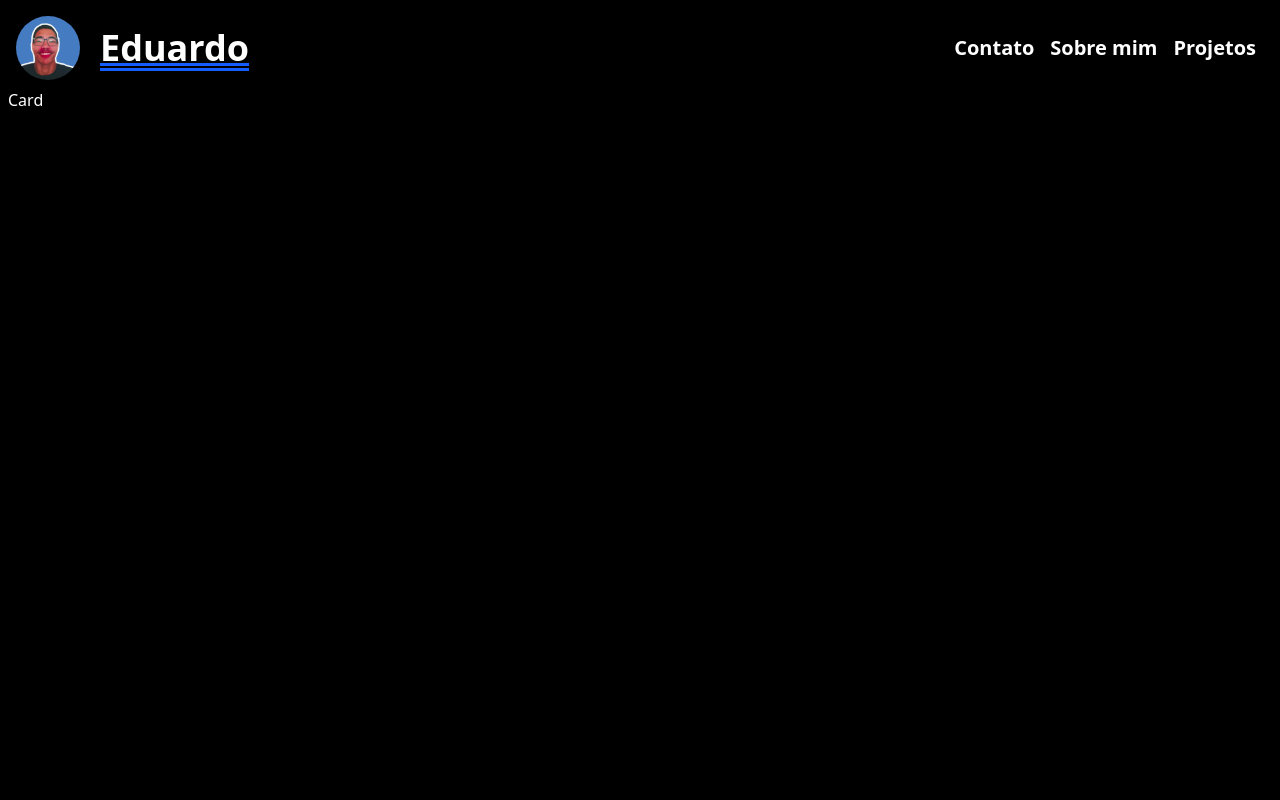
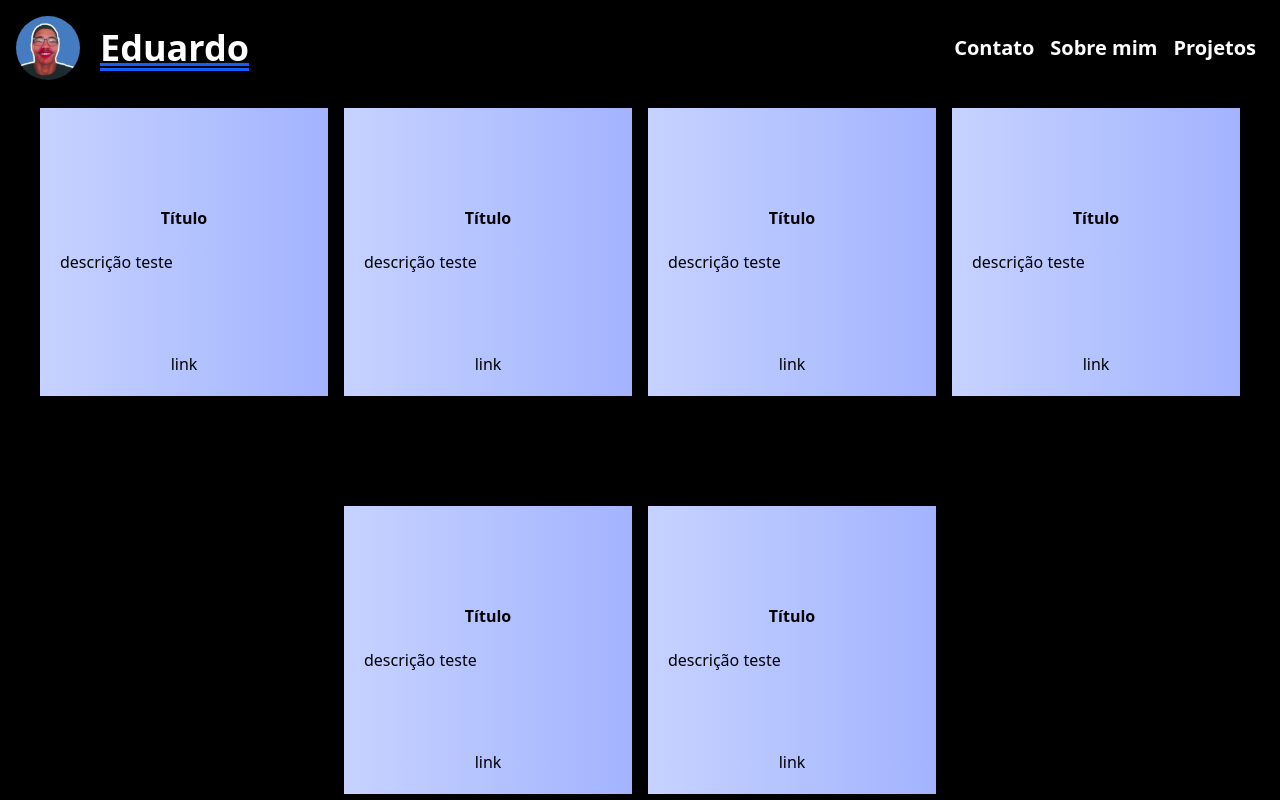
Before and after one commit to EduardoSantos2231/Porfolio_v1.0, a React (Vite) app: page /projects in a window 1280 px wide. Shown: the top 800 px of the page. Built offline with nearby package versions, Linux system fonts and the light colour scheme.

Commit message:
add: aba de projetos

```diff
--- a/src/Screens/Hello.tsx
+++ b/src/Screens/Hello.tsx
@@ -1,5 +1,6 @@
 
 import "@/App.css"
+import { Link } from "react-router-dom";
 import Typewriter from 'typewriter-effect';
 
 export default function Hello() {
@@ -31,7 +32,7 @@ export default function Hello() {
           </h1>
         </span>
         <button className="text-black font-stretch-75% p-4 bg-linear-65 from-purple-200 to-pink-400 hover:shadow-blue-50 hover:shadow-sm opacity-85 rounded-2xl text-2xl font-extrabold hover:scale-110 transition cursor-pointer">
-         Projetos
+         <Link to={"/projects"}>Projetos</Link>
         </button>
     </div>
 
--- a/src/Screens/Projects.tsx
+++ b/src/Screens/Projects.tsx
@@ -2,8 +2,13 @@ import Card from "@/components/Card"
 
 export default function Projects() {
   return (
-    <div className="min-w-full flex flex-row">
-        <Card></Card>
+    <div className="min-w-full flex flex-row justify-center mt-5 gap-4 flex-wrap">
+        <Card description="descrição teste" link="link" title="Título"></Card>
+        <Card description="descrição teste" link="link" title="Título"></Card>
+        <Card description="descrição teste" link="link" title="Título"></Card>
+        <Card description="descrição teste" link="link" title="Título"></Card>
+        <Card description="descrição teste" link="link" title="Título"></Card>
+        <Card description="descrição teste" link="link" title="Título"></Card>
     </div>
   )
 }
--- a/src/components/Card.tsx
+++ b/src/components/Card.tsx
@@ -1,6 +1,20 @@
+interface cardOptions{
+    title: string,
+    description: string,
+    link: string
+}
 
-export default function Card() {
+
+export default function Card({title, description, link}: cardOptions) {
   return (
-    <div>Card</div>
+    <div className="bg-linear-to-r text-black from-indigo-200 to-indigo-300 min-w-72 max-h-72 text-center flex flex-col p-5">
+
+        <div className="my-auto">
+            <h1 className="font-bold h-11">{title}</h1>
+            <p className="text-justify">{description}</p>
+        </div>
+        <p>{link}</p>
+
+    </div>
   )
 }
```
